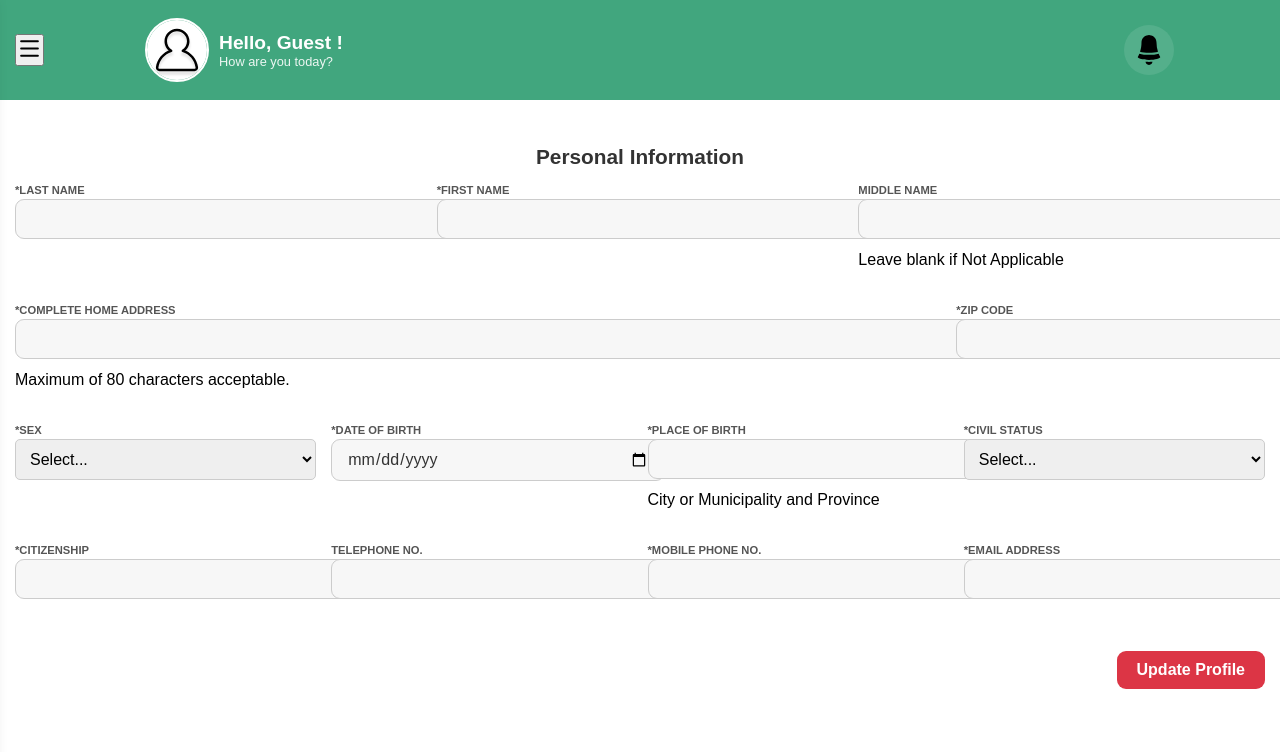
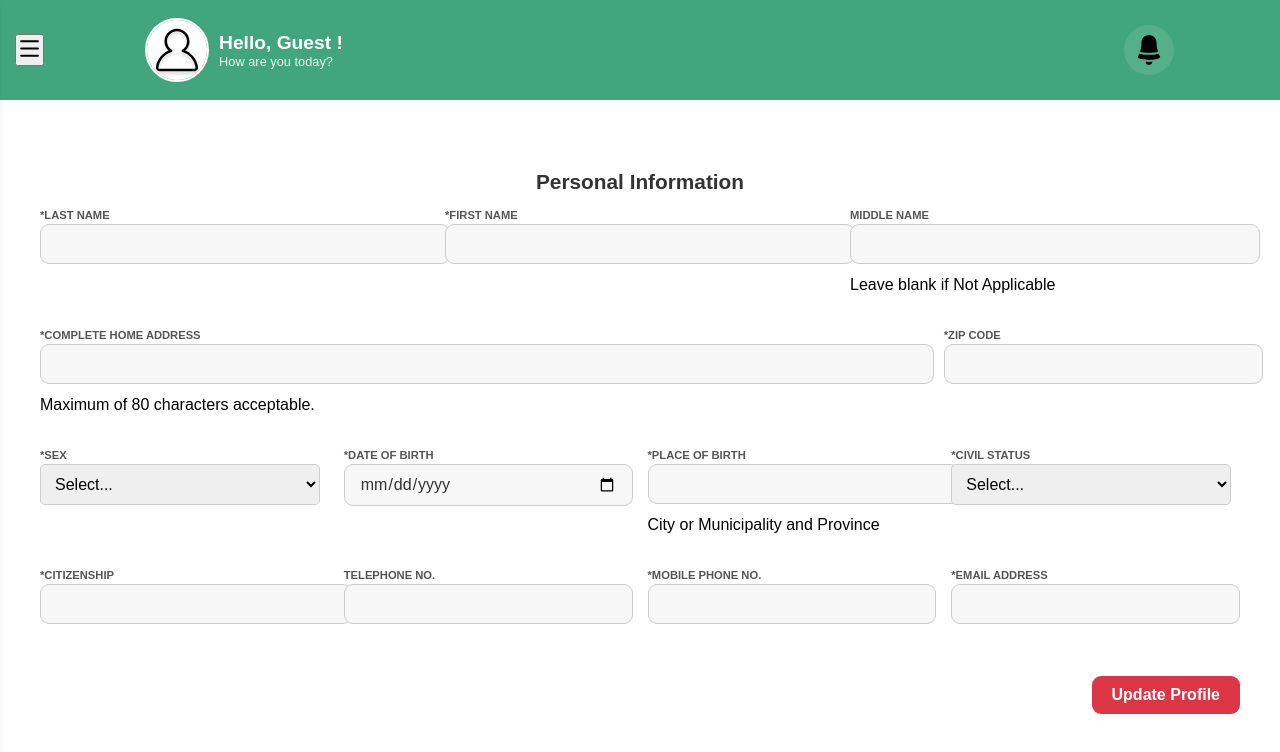
Before and after one commit to Vincent-Caraga/hospital-appointment, a React (Vite) app in the folder client/: page /user-profile in a window 1280 px wide. Shown: the top 752 px of the page. Built offline with nearby package versions, Linux system fonts and the light colour scheme; no server answers; sample sign-in values are in the browser's storage; a web font is replaced by a local one.

Commit message:
updating

```diff
--- a/client/src/CSS/UserProfile.css
+++ b/client/src/CSS/UserProfile.css
@@ -56,19 +56,18 @@ h2 {
 
 /* Larger Screens */
 @media (min-width: 768px) {
+  .profile-form-container {
+    max-width: 1200px;
+    margin: 30px auto;
+    padding: 20px;
+  }
   .form-row {
     flex-direction: row;
     gap: 15px;
-    align-items: flex-start; /* para hindi mag‑stretch weirdly */
   }
-
-  .form-group {
-    flex: 1; /* pantay ang laki ng bawat field */
-    min-width: 0; /* iwas overflow/shrink issues */
-  }
-
+  /* Adjust layout for different column counts (Desktop/Tablet) */
   .three-col .form-group {
-    flex: 1 1 33.33%;
+    flex: 1 1 33.33%; /*Three equal columns */
   }
   .four-col .form-group {
     flex: 1 1 25%;
@@ -76,16 +75,16 @@ h2 {
   .five-col .form-group {
     flex: 1 1 20%;
   }
-
+  /* Specific layout for the Address Row (using grid for complex ratios) */
   .address-row {
     display: grid;
     grid-template-columns: 3fr 1fr;
-    gap: 15px; /* dagdag spacing para hindi dikit */
   }
-
-  .form-group input,
-  .form-group select {
-    width: 100%; /* siguradong sakop ang column space */
+  .address-row .form-group:first-child {
+    grid-column: 1 / 2;
+  }
+  .address-row .form-group:last-child {
+    grid-column: 2 / 3;
   }
   /* Submit button (Desktop) */
   .form-actions {
```
